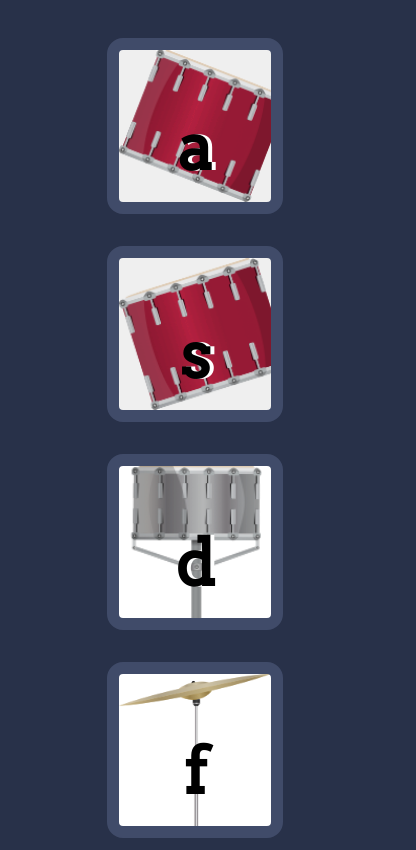
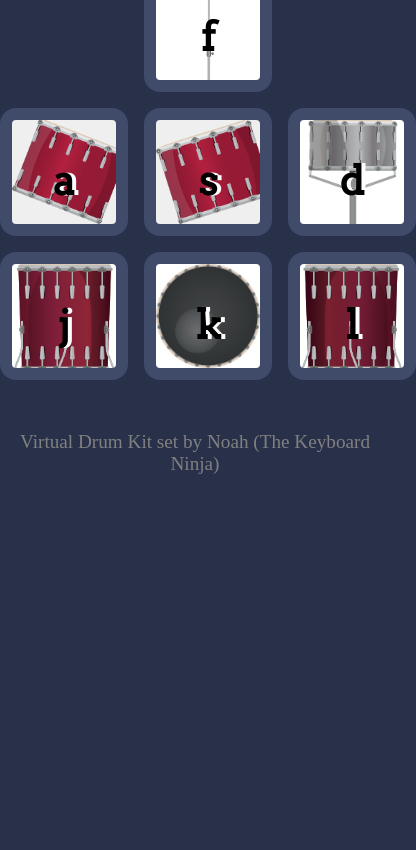
Before and after one commit to noahthony/VirtualDrum, a plain HTML site: page index.html in a window 390 px wide. Shown: the part 230-1080 px from the top of the page, 416 px wide, since content can reach past the window. After the commit the page ends 844 px from the top, so only its background shows below. Drawn offline with Linux system fonts and the light colour scheme.

Commit message:
Update core.css
- added mobile and desktop version
- changed mobile to  a grid layout
-

```diff
--- a/css/core.css
+++ b/css/core.css
@@ -15,31 +15,49 @@ footer{
     margin-top: 1rem;
     padding-top: 1rem;
     color: gray;
-    font-size: 1.5rem;
+    font-size: 1.2rem;
 }
 
 h1{
     font-family: 'Arvo', cursive;
-    font-size: 5rem;
+    font-size: 3.5rem;
     text-shadow: 2px 0 #DA0463;
     margin-top: 0;
     padding-top: 1rem;
 }
 
+
+
 .card_row{
-    display: flex;
-    flex-wrap: wrap;
-    flex: 0 0 1;
-    justify-content: center;
-    gap: 2rem;
-    width: 60%;
+    display: grid;
+    grid-template-columns: 1fr 1fr 1fr;
+    gap: 1rem;
+    text-align: center;
     margin: auto;
 }
 
+.card_row :nth-child(4){
+    grid-column:  2/3;
+    grid-row: 1/2;
+}
+.card_row :nth-child(1),
+.card_row :nth-child(2),
+.card_row :nth-child(3){
+    grid-row: 2/3;
+}
+
+.card_row :nth-child(5),
+.card_row :nth-child(6),
+.card_row :nth-child(7){
+    grid-row: 3/4;
+}
+
+
+
 .card{
-    width: 11rem;
-    height: 11rem;
-    font-size: 4rem;
+    width: 8rem;
+    height: 8rem;
+    font-size: 2.5rem;
     line-height: 3;
     border: .8rem solid #404B69;
     border-radius: 1rem;
@@ -77,3 +95,38 @@ h1{
 .press{
     background-color: #283149;
 }
+
+/* ====================================================================== */
+/*                           LARGE SCREEN LAYOUT                          */
+/* ====================================================================== */
+
+
+@media screen and (min-width: 992px){
+
+
+    footer{
+        font-size: 1.5rem;
+    }
+
+    h1{
+        font-size: 5rem;
+    }
+
+    .card_row{
+        display: flex;
+        flex-wrap: wrap;
+        flex: 0 0 1;
+        justify-content: center;
+        width: 60%;
+        gap: 1.5rem;
+        margin: auto;
+        border:1px solid #DA0463;
+    }
+
+    .card{
+        width: 11rem;
+        height: 11rem;
+        font-size: 4rem;
+    }
+
+}
```
